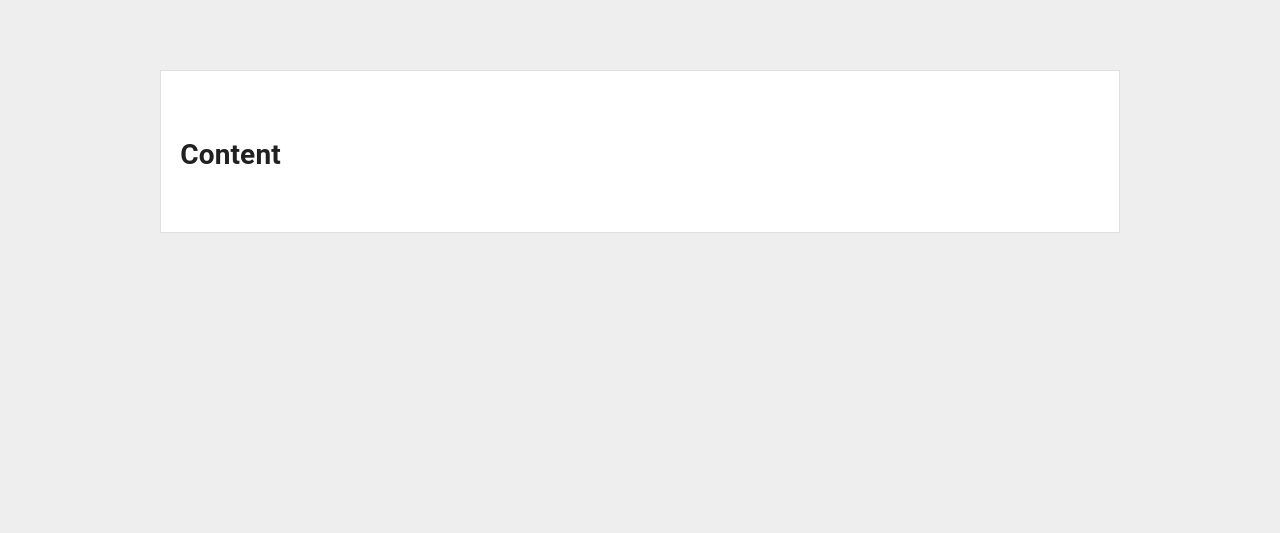
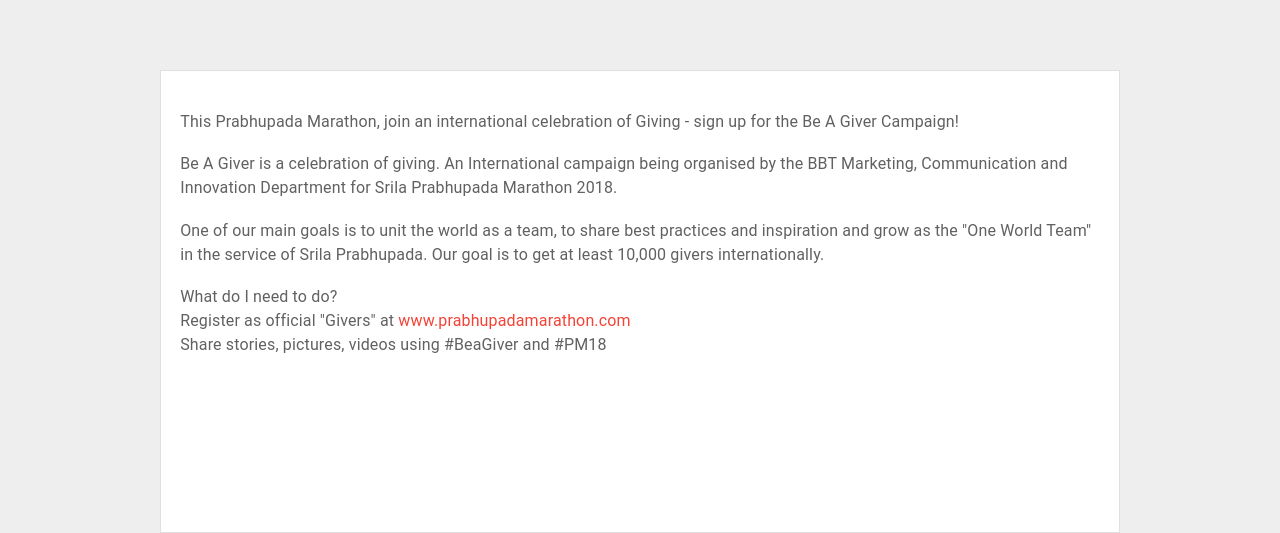
Before and after one commit to NitinMistryGH/ManorD2D, a React (Create React App) app in the folder manor-d2d-ui/: page / in a window 1280 px wide. Shown: the part 568-1101 px from the top of the page. Before the commit the page ends 870 px from the top, so only its background shows below. Built offline with nearby package versions, Linux system fonts and the light colour scheme; grey boxes are pictures that could not be loaded.

Commit message:
added be a giercontent

```diff
--- a/manor-d2d-ui/src/App.js
+++ b/manor-d2d-ui/src/App.js
@@ -8,6 +8,7 @@
 import Footer from './components/Footer/Footer';
 import Banner from './components/Banner/Banner';
 import PageWrapper from "./components/PageWrapper/PageWrapper";
+import BeAGiver from './components/BeAGiver/BeAGiver';
 
 
 const App = () => {
@@ -17,7 +18,7 @@
       <NavBar />
       <Banner currentPage={{title: "Database of Streets Visited", link: "/", breadcrumb: "Sankirtana Forever"}}/>
       <PageWrapper>
-        <h1>Content</h1>
+        <BeAGiver />
       </PageWrapper>
       <Footer />
     </ThemeProvider>
--- /dev/null
+++ b/manor-d2d-ui/src/components/BeAGiver/BeAGiver.jsx
@@ -0,0 +1,43 @@
+import React from 'react';
+import { makeStyles } from '@material-ui/core/styles';
+import { grey } from '@material-ui/core/colors';
+import {
+    Typography,
+    Link
+} from '@material-ui/core'
+
+const useStyles = makeStyles((theme) => ({
+    text: {
+        color: grey[700],
+        paddingBlockEnd: '2%'
+    },
+    link: {
+        color: theme.palette.primary
+    }
+}));
+
+const BeAGiver = () => {
+    const styles = useStyles();
+    return (
+        <div id="beagiver-content">
+            <Typography className={styles.text} variant='body1' display='block'>This Prabhupada Marathon, join an international celebration of Giving - sign up for the Be A Giver Campaign!</Typography>
+            <Typography className={styles.text} variant='body1' display='block'>Be A Giver is a celebration of giving. An International campaign being organised by the BBT Marketing, Communication and Innovation Department for Srila Prabhupada Marathon 2018.</Typography>
+            <Typography className={styles.text} variant='body1' display='block'>One of our main goals is to unit the world as a team, to share best practices and inspiration and grow as the "One World Team" in the service of Srila Prabhupada. Our goal is to get at least 10,000 givers internationally.</Typography>
+            <Typography className={styles.text} variant='body1' display='block'>What do I need to do?<br />
+                Register as official "Givers" at <Link href="www.prabhupadamarathon.com" className={styles.link} target='_blank' rel='noopener'>www.prabhupadamarathon.com</Link><br />
+                Share stories, pictures, videos using #BeaGiver and #PM18
+            </Typography>
+            <iframe
+                id="beagiver-video"
+                title="Be A Giver Prabhupada Marathon 2018"
+                width="200"
+                height="113"
+                src="https://www.youtube.com/embed/VU2k4X1hsI4"
+                frameborder="0"
+                allow="accelerometer; autoplay; encrypted-media; gyroscope; picture-in-picture"
+                allowfullscreen />
+        </div>
+    )
+};
+
+export default BeAGiver;
--- a/manor-d2d-ui/src/components/PageWrapper/PageWrapper.jsx
+++ b/manor-d2d-ui/src/components/PageWrapper/PageWrapper.jsx
@@ -7,7 +7,7 @@
   container: {
     backgroundColor: theme.palette.common.white,
     marginTop: "8%",
-    padding: "3.5% 1.5% 3%",
+    padding: "3% 1.5%",
     border: "1px solid " + grey[300],
   },
 }));
```
Also changed, not shown: 1 other file (tests, documents, lock files or other folders).
